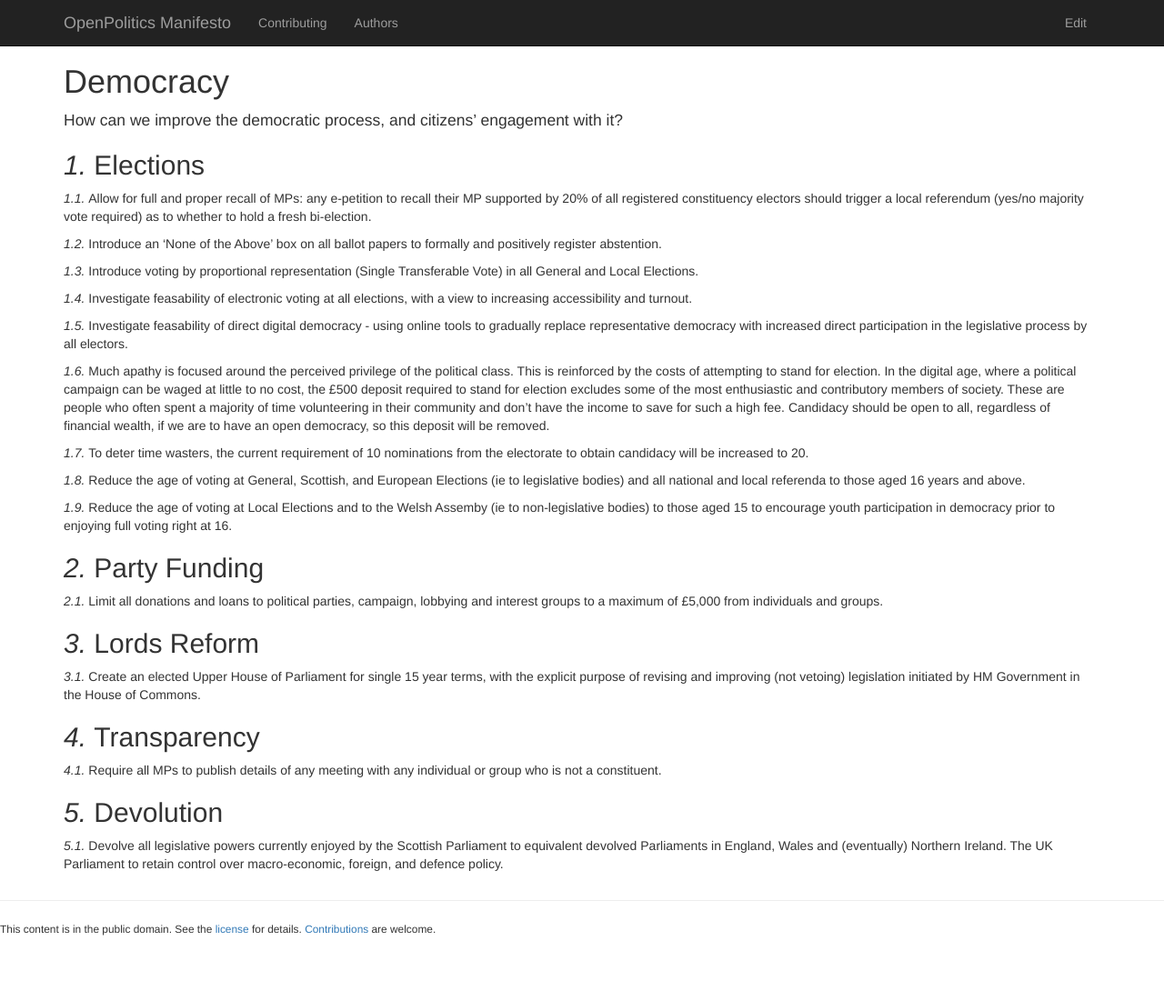
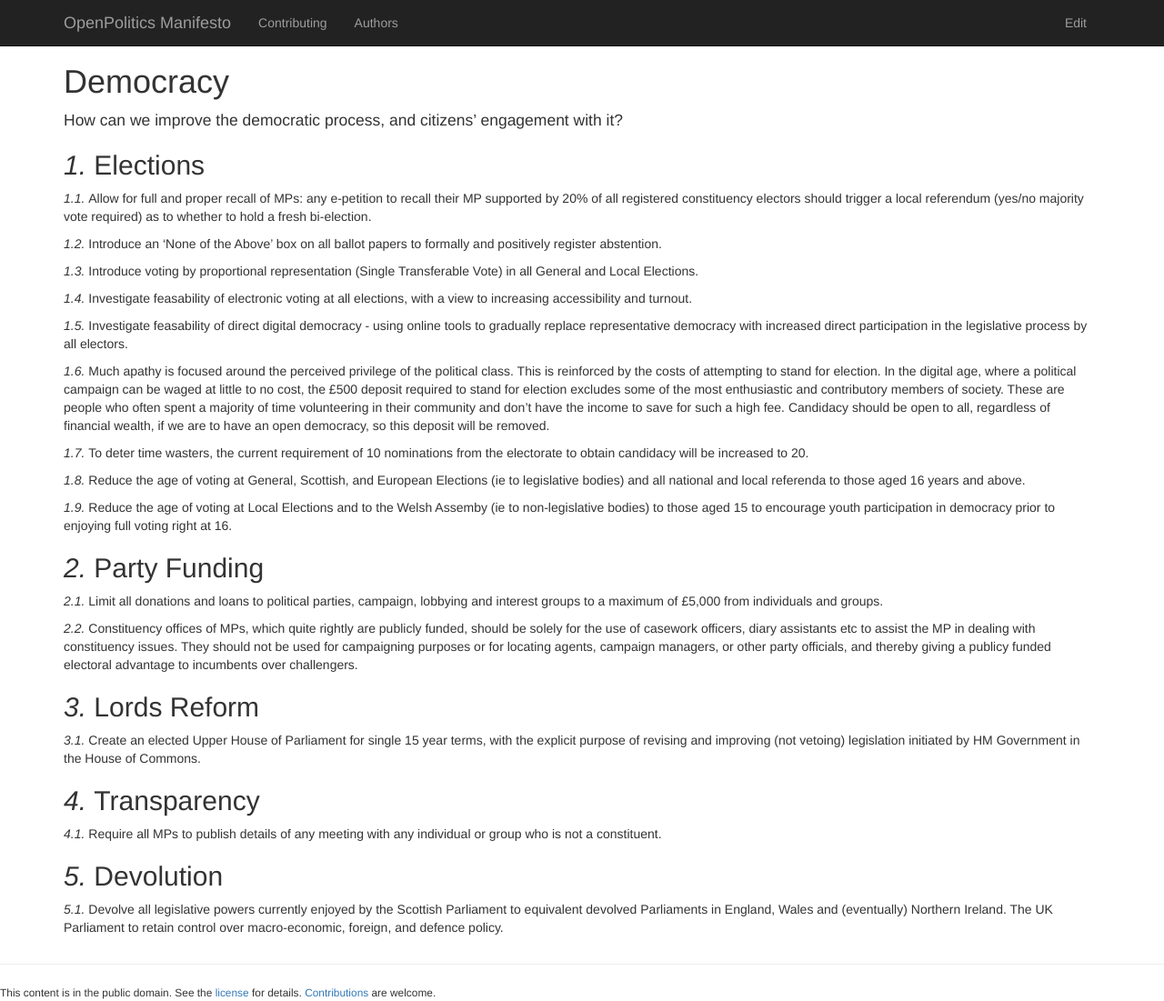
Before and after one commit to openpolitics/manifesto, a Jekyll site: the page built from democracy.md, in a window 1280 px wide and 1101 px high. Shown: the whole window at 91% size. Built offline with Jekyll 4.4.1, drawn with Linux system fonts in a browser that asks for light colours; nearby versions of some CDN libraries.

Commit message:
Use of constituency offices for party purposes

```diff
--- a/democracy.md
+++ b/democracy.md
@@ -30,6 +30,8 @@ Reduce the age of voting at Local Elections and to the Welsh Assemby (ie to non-
 
 Limit all donations and loans to political parties, campaign, lobbying and interest groups to a maximum of £5,000 from individuals and groups.
 
+Constituency offices of MPs, which quite rightly are publicly funded, should be solely for the use of casework officers, diary assistants etc to assist the MP in dealing with constituency issues. They should not be used for campaigning purposes or for locating agents, campaign managers, or other party officials, and thereby giving a publicy funded electoral advantage to incumbents over challengers.
+
 ## Lords Reform
 
 Create an elected Upper House of Parliament for single 15 year terms, with the explicit purpose of revising and improving (not vetoing) legislation initiated by HM Government in the House of Commons.
```
